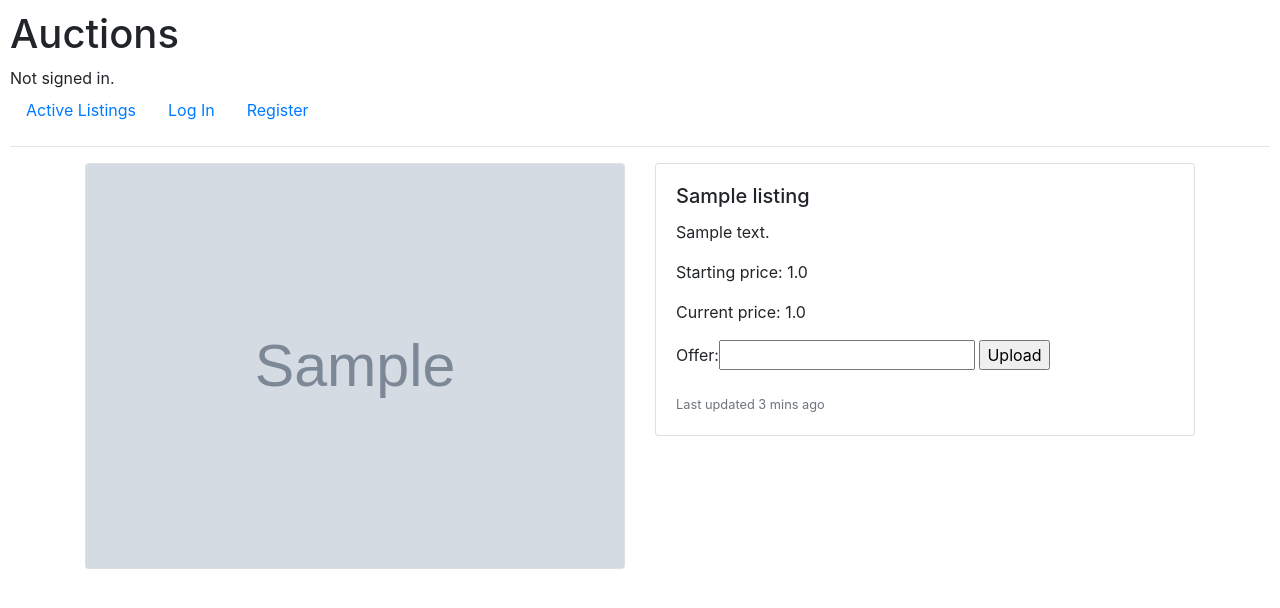
After one commit to EgidioHPaixao/web50-projects-2020-x-commerce, a Django app: page /auction/listing/1 in a window 1280 px wide. The commit adds this page. Shown: the top 608 px of the page. Run offline with Django 3.2, Linux system fonts and the light colour scheme; tables that the repository leaves empty hold one stand-in row (values such as "Sample post"); grey boxes marked "Sample" are stand-in pictures; some libraries are stand-ins or nearby versions.

Commit message:
initial listing details page

```diff
--- a/auctions/templates/auctions/active.html
+++ b/auctions/templates/auctions/active.html
@@ -23,7 +23,7 @@
                         </ul>
                       </div>
                       <div class="card-body">
-                        <a href="#" class="card-link">Take my bid!</a>
+                        <a href="{% url 'listing' listing.id %}" class="card-link">Take my bid!</a>
                         {% if listing.is_watched %}
                           <a href="{% url 'change_watchlist' listing.id %}" class="card-link">Remove from my watchlist</a>
                         {% else %}
--- /dev/null
+++ b/auctions/templates/auctions/listing.html
@@ -0,0 +1,34 @@
+{% extends "auctions/layout.html" %}
+
+{% block body %}
+<div class="container">
+    <div class="row">
+        <div class="col-lg-6 col-md-6 col-sm-12">
+            <div class="card mb-3">
+                {% for item in listing_pictures %}
+                    <img class="card-img-top" src="{{ item.picture.url }}" alt="{{ item.alt_text }}">
+                {% endfor %}
+            </div>
+        </div>
+        <div class="col-lg-6 col-md-6 col-sm-12">
+            <div class="card mb-3">
+                <div class="card-body">
+                <h5 class="card-title">{{ listing.title }}</h5>
+                <p class="card-text">{{ listing.description }}</p>
+                <p class="card-text">Starting price: {{ listing.startingBid }}</p>
+                <p class="card-text">Current price: {{ listing.currentBid }}</p>
+                <div class="form-group">
+                    <form action="{% url 'take_bid' listing.id %}" method="post">
+                        {% csrf_token %}
+                        {{ form }}
+                        <input type = submit value="Upload">
+                    </form>
+
+                </div>
+                <p class="card-text"><small class="text-muted">Last updated 3 mins ago</small></p>
+                </div>
+            </div>
+        </div>
+    </div>
+</div>
+{% endblock %}
--- a/auctions/urls.py
+++ b/auctions/urls.py
@@ -10,5 +10,7 @@ urlpatterns = [
     path("auction/new", views.newListing, name="newListing"),
     path("auction/active", views.activeListings, name="activeListings"),
     path("auction/watchlist", views.watchlist, name="watchlist"),
-    path("auction/watchlist/<int:listing_id>/change", views.change_watchlist, name="change_watchlist")
+    path("auction/watchlist/<int:listing_id>/change", views.change_watchlist, name="change_watchlist"),
+    path("auction/listing/<int:listing_id>", views.listing, name="listing"),
+    path("auction/listing/<int:listing_id>/bid", views.take_bid, name="take_bid")
 ]
--- a/auctions/views.py
+++ b/auctions/views.py
@@ -5,7 +5,7 @@ from django.shortcuts import render
 from django.urls import reverse
 
 from django.forms import ModelForm,  modelformset_factory
-from .models import Listing, User, Picture
+from .models import Listing, User, Picture, Bid
 
 from django.contrib.auth.decorators import login_required
 
@@ -19,6 +19,11 @@ class newPictureForm(ModelForm):
     class Meta:
         model = Picture
         fields = ['picture', 'alt_text']
+
+class newBidForm(ModelForm):
+    class Meta:
+        model = Bid
+        fields = ['offer']
 
 def index(request):
     return render(request, "auctions/index.html")
@@ -143,3 +148,16 @@ def change_watchlist(request, listing_id):
     else:
         listing.watchers.add(request.user)
     return HttpResponseRedirect(reverse("watchlist"))
+
+## TODO if not authorized, it can't bid
+def listing(request, listing_id):
+    listing = Listing.objects.get(id=listing_id)
+    return render(request, "auctions/listing.html", {
+        "listing": listing,
+        "listing_pictures": listing.all_pictures.all(),
+        "form": newBidForm()
+
+    })
+
+def take_bid(request, listing_id):
+    pass
```
